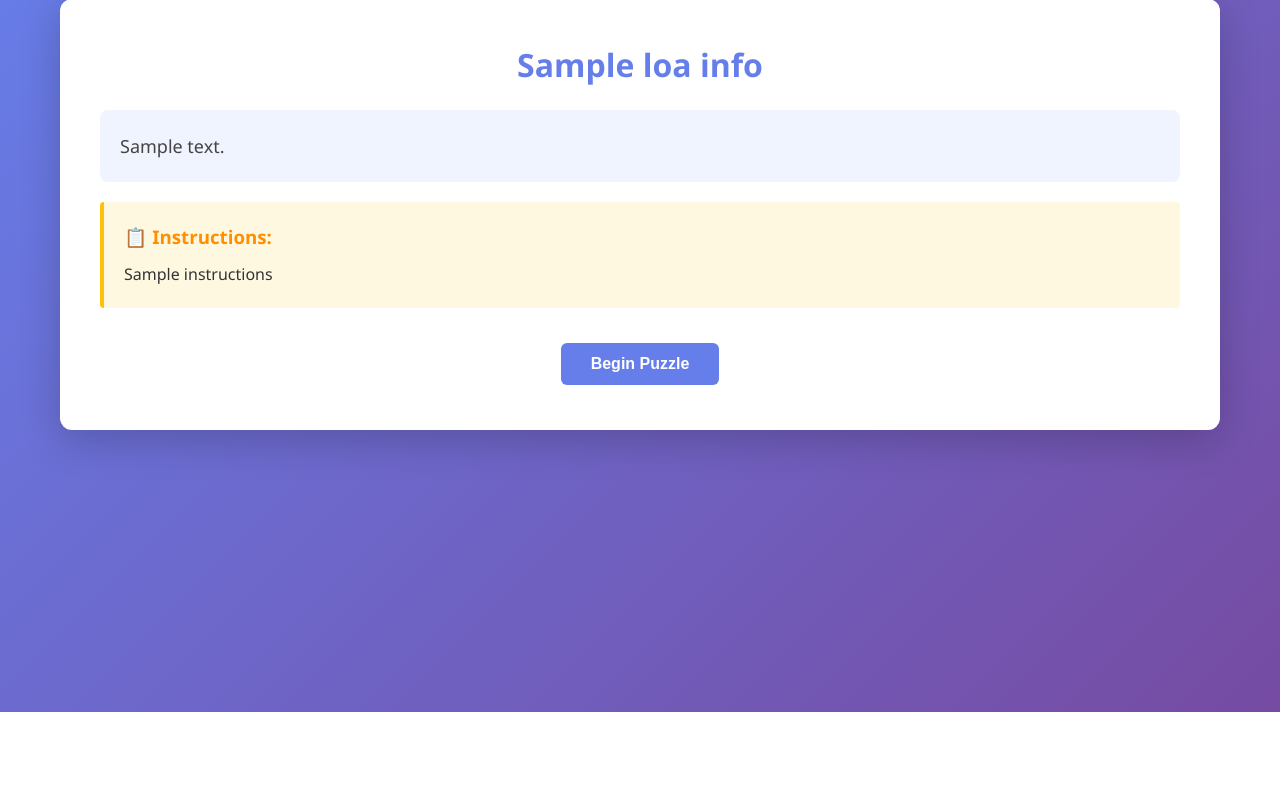
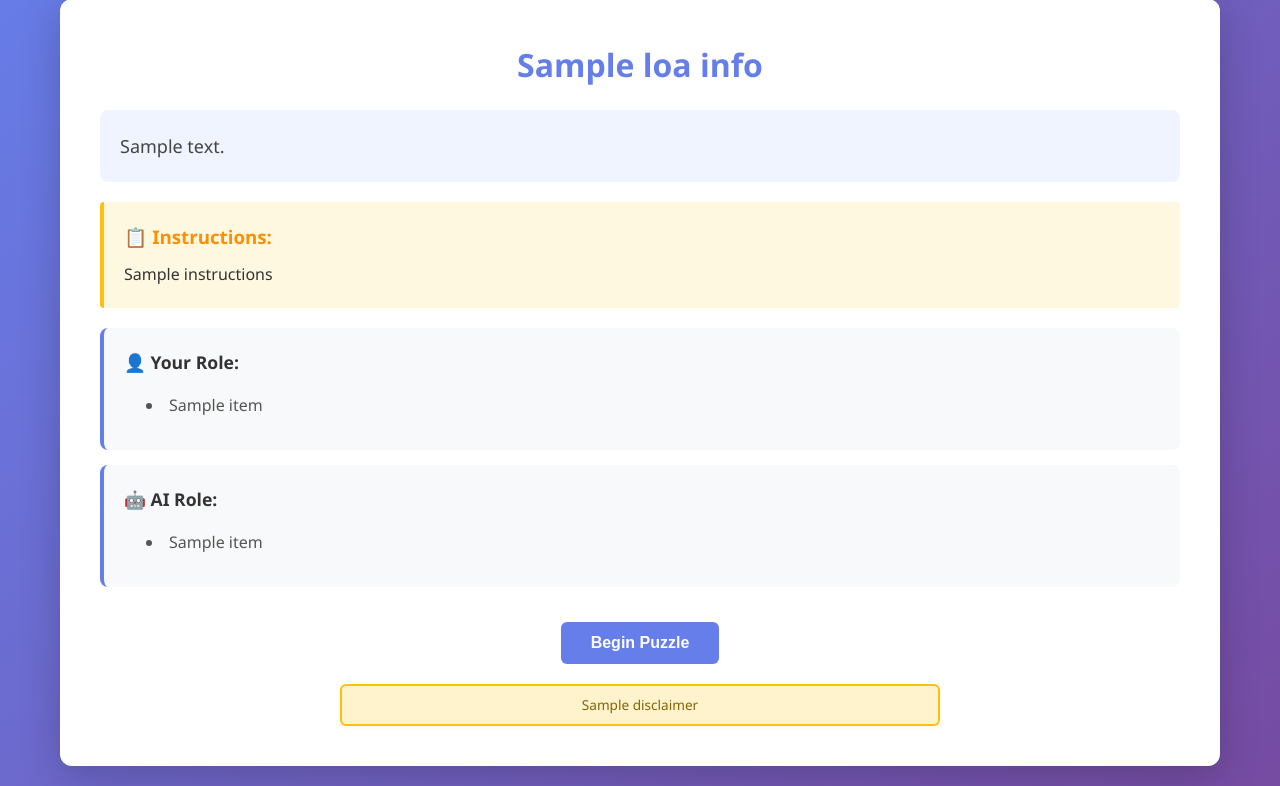
Before and after one commit to jiya-agrawal/HTI-Project, a Flask app: template templates/loa_intro.html in a window 1280 px wide. Shown: the part 88-874 px from the top of the page. Before the commit the page ends 800 px from the top, so only its background shows below. Run offline with Flask 3, Linux system fonts and the light colour scheme; the template is opened without the code that fills it: most values are stand-ins (such as "Sample title", 1, 10 or a date in 2020).

Commit message:
content, sticker

```diff
--- a/app.py
+++ b/app.py
@@ -20,24 +20,85 @@ with open('logic_puzzles.json', 'r', encoding='utf-8') as f:
 # LOA Descriptions
 LOA_DESCRIPTIONS = {
     1: {
-        "title": "LOA 1 – Manual Control",
+        "title": "No AI Assistance",
         "description": "You will solve this puzzle entirely on your own. The AI will not provide any assistance. Read the puzzle carefully and enter your complete solution in the text field provided.",
-        "instructions": "Think through the constraints step by step and enter your final answer when ready."
+        "instructions": "Think through the constraints step by step and enter your final answer when ready.",
+        "your_role": [
+            "You will need to solve the puzzle entirely on your own",
+            "Use your own reasoning and judgment to arrive at the answer",
+            "There is no AI involvement in this section"
+        ],
+        "ai_role": []
     },
     2: {
-        "title": "LOA 2 – Management by Consent",
-        "description": "The AI will suggest a solution to the puzzle. You must review the AI's suggestion and decide whether to Accept it, Reject it, or Edit it before submitting.",
-        "instructions": "Carefully evaluate the AI's reasoning and solution. You have full control over the final decision."
+        "title": "AI available on request",
+        "description": "You may use AI hints to solve the puzzle. If at any point you want help, you may request assistance from the AI using the 'Ask AI' option.",
+        "instructions": "You can choose to accept or reject the hint. Use AI only if you choose to, you remain the primary decision-maker.",
+        "disclaimer": "⚠️ Important: AI can make mistakes. Always verify the AI's suggestions before accepting them.",
+        "your_role": [
+            "You may use AI hints to solve the puzzle",
+            "If at any point you want help, you may request assistance from the AI using the 'Ask AI' option",
+            "You can choose to accept or reject the hint",
+            "Use AI only if you choose to, you remain the primary decision-maker"
+        ],
+        "ai_role": [
+            "The AI will respond only when asked",
+            "The AI will not provide you with the full answer - only hints to solve the puzzle"
+        ]
     },
     3: {
-        "title": "LOA 3 – Management by Exception",
-        "description": "The AI will automatically solve the puzzle and present its solution. Your role is to review the solution and either Approve it, or Intervene to make corrections if you spot any errors.",
-        "instructions": "The AI's solution is already applied. Review it carefully and intervene only if necessary."
+        "title": "AI actively seeks confirmation",
+        "description": "In this section, your main job is to oversee and validate the AI's work. The AI will take the lead in solving the puzzle, but it will pause at key points to ask for your confirmation.",
+        "instructions": "You can step in at any point to correct the AI, redirect it, or ask it to rethink.",
+        "disclaimer": "⚠️ Important: AI can make mistakes. Carefully review each step before confirming.",
+        "your_role": [
+            "In this section, your main job is to <strong>oversee and validate</strong> the AI's work.",
+            {
+                "text": "The AI will take the lead in solving the puzzle, but it will <strong>pause at key points</strong> and ask you whether:",
+                "sub_items": [
+                    "its current reasoning is correct,",
+                    "its intermediate step is appropriate, or",
+                    "it should revise its approach."
+                ]
+            },
+            "You can step in <strong>at any point</strong> to correct the AI, redirect it, or ask it to rethink."
+        ],
+        "ai_role": [
+            {
+                "text": "The AI will:",
+                "sub_items": [
+                    "Work <strong>autonomously</strong>, progressing through the problem without being prompted.",
+                    "Generate intermediate steps and partial solutions on its own.",
+                    "<strong>Periodically ask for your confirmation</strong> before continuing."
+                ]
+            },
+            "The AI relies on your feedback to stay on track.",
+            "If you indicate something is incorrect, the AI will <strong>revise</strong> and continue based on your input."
+        ]
     },
     4: {
-        "title": "LOA 4 – Full Automation",
-        "description": "The AI will solve the puzzle completely and automatically. You will observe the AI's solution but cannot make any changes. Your task is simply to review the final answer.",
-        "instructions": "Observe the AI's reasoning and solution. No action is required from you."
+        "title": "AI solves completely, you review at the end",
+        "description": "In this section, your responsibility is simply to review the AI's final solution once it is complete. You will not intervene during the solving process.",
+        "instructions": "After the AI finishes, you will be asked whether the final answer looks correct. You are acting as a final evaluator, not a collaborator.",
+        "disclaimer": "⚠️ Important: AI can make mistakes. Critically evaluate the final solution.",
+        "your_role": [
+            "In this section, your responsibility is simply to <strong>review the AI's final solution</strong> once it is complete.",
+            "You will <strong>not intervene during the solving process</strong>.",
+            "After the AI finishes, you will be asked whether the final answer looks correct,",
+            "You are acting as a <strong>final evaluator</strong>, not a collaborator."
+        ],
+        "ai_role": [
+            {
+                "text": "The AI will:",
+                "sub_items": [
+                    "Work <strong>entirely on its own</strong>, from start to finish.",
+                    "Complete all reasoning steps, intermediate work, and the final answer",
+                    "Present you with the finished output once it is done."
+                ]
+            },
+            "The AI does <strong>not</strong> ask for feedback or approval during the task; it operates independently.",
+            "The AI only interacts with you <strong>after</strong> it has produced the full solution."
+        ]
     }
 }
 
--- a/static/style.css
+++ b/static/style.css
@@ -312,8 +312,62 @@ body {
     margin-bottom: 10px;
 }
 
+.ai-disclaimer {
+    background: #fff3cd;
+    border: 2px solid #ffc107;
+    border-radius: 6px;
+    padding: 8px 12px;
+    margin: 15px auto 0;
+    max-width: 600px;
+    color: #856404;
+    font-weight: 500;
+    font-size: 0.85em;
+    text-align: center;
+    box-shadow: 0 2px 4px rgba(255, 193, 7, 0.1);
+}
+
 .loa-details {
     margin: 20px 0;
+}
+
+.detail-section {
+    padding: 20px;
+    margin: 15px 0;
+    background: #f8f9fa;
+    border-radius: 8px;
+    border-left: 4px solid #667eea;
+}
+
+.detail-section h3 {
+    color: #333;
+    margin-bottom: 15px;
+    font-size: 1.1em;
+}
+
+.role-list {
+    margin: 10px 0 10px 20px;
+    padding-left: 20px;
+    color: #555;
+    line-height: 1.8;
+    list-style-type: disc;
+}
+
+.role-list li {
+    margin-bottom: 10px;
+    padding-left: 5px;
+}
+
+.sub-role-list {
+    margin: 8px 0 8px 20px;
+    padding-left: 20px;
+    color: #666;
+    line-height: 1.6;
+    list-style-type: circle;
+}
+
+.sub-role-list li {
+    margin-bottom: 6px;
+    padding-left: 5px;
 }
 
 .detail-item {
--- a/templates/loa_intro.html
+++ b/templates/loa_intro.html
@@ -28,41 +28,74 @@
                 <p>{{ loa_info.instructions }}</p>
             </div>
 
+            <!-- {% if loa_info.disclaimer %}
+            <div class="ai-disclaimer">
+                {{ loa_info.disclaimer }}
+            </div>
+            {% endif %} -->
+
             <div class="loa-details">
-                {% if loa == 1 %}
-                <div class="detail-item">
-                    <strong>Your Role:</strong> Full control - solve the puzzle independently
+                <div class="detail-section">
+                    <h3>👤 Your Role:</h3>
+                    {% if loa_info.your_role %}
+                    <ul class="role-list">
+                        {% for item in loa_info.your_role %}
+                            {% if item is mapping %}
+                                <li>{{ item.text | safe }}
+                                    {% if item.sub_items %}
+                                    <ul class="sub-role-list">
+                                        {% for sub_item in item.sub_items %}
+                                        <li>{{ sub_item | safe }}</li>
+                                        {% endfor %}
+                                    </ul>
+                                    {% endif %}
+                                </li>
+                            {% else %}
+                                <li>{{ item | safe }}</li>
+                            {% endif %}
+                        {% endfor %}
+                    </ul>
+                    {% else %}
+                    <p><em>You will solve this puzzle entirely on your own with no AI involvement.</em></p>
+                    {% endif %}
                 </div>
-                <div class="detail-item">
-                    <strong>AI Role:</strong> No assistance provided
+
+                <div class="detail-section">
+                    <h3>🤖 AI Role:</h3>
+                    {% if loa_info.ai_role %}
+                    <ul class="role-list">
+                        {% for item in loa_info.ai_role %}
+                            {% if item is mapping %}
+                                <li>{{ item.text | safe }}
+                                    {% if item.sub_items %}
+                                    <ul class="sub-role-list">
+                                        {% for sub_item in item.sub_items %}
+                                        <li>{{ sub_item | safe }}</li>
+                                        {% endfor %}
+                                    </ul>
+                                    {% endif %}
+                                </li>
+                            {% else %}
+                                <li>{{ item | safe }}</li>
+                            {% endif %}
+                        {% endfor %}
+                    </ul>
+                    {% else %}
+                    <p><em>No AI assistance in this level.</em></p>
+                    {% endif %}
                 </div>
-                {% elif loa == 2 %}
-                <div class="detail-item">
-                    <strong>Your Role:</strong> Decision maker - accept, reject, or modify AI suggestions
-                </div>
-                <div class="detail-item">
-                    <strong>AI Role:</strong> Advisor - provides suggestions for your review
-                </div>
-                {% elif loa == 3 %}
-                <div class="detail-item">
-                    <strong>Your Role:</strong> Supervisor - review and intervene if needed
-                </div>
-                <div class="detail-item">
-                    <strong>AI Role:</strong> Executor - automatically solves but you can override
-                </div>
-                {% elif loa == 4 %}
-                <div class="detail-item">
-                    <strong>Your Role:</strong> Observer - view the AI's solution process
-                </div>
-                <div class="detail-item">
-                    <strong>AI Role:</strong> Autonomous - handles everything automatically
-                </div>
-                {% endif %}
             </div>
 
             <div class="button-container">
                 <button id="begin-puzzle-btn" class="btn btn-primary">Begin Puzzle</button>
             </div>
+
+            {% if loa_info.disclaimer %}
+            <div class="ai-disclaimer">
+                {{ loa_info.disclaimer }}
+            </div>
+            {% endif %}
+
         </div>
     </div>
 
```
